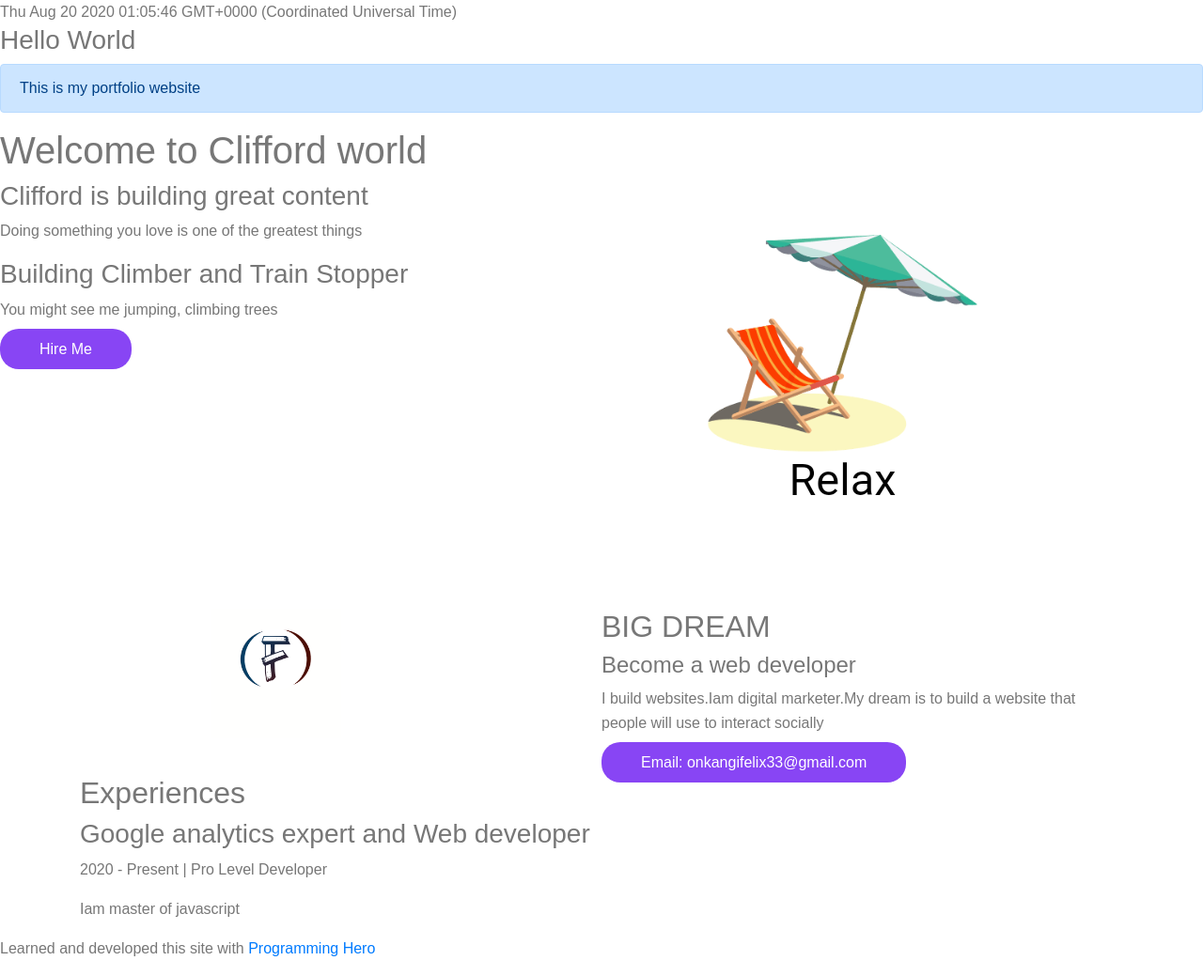
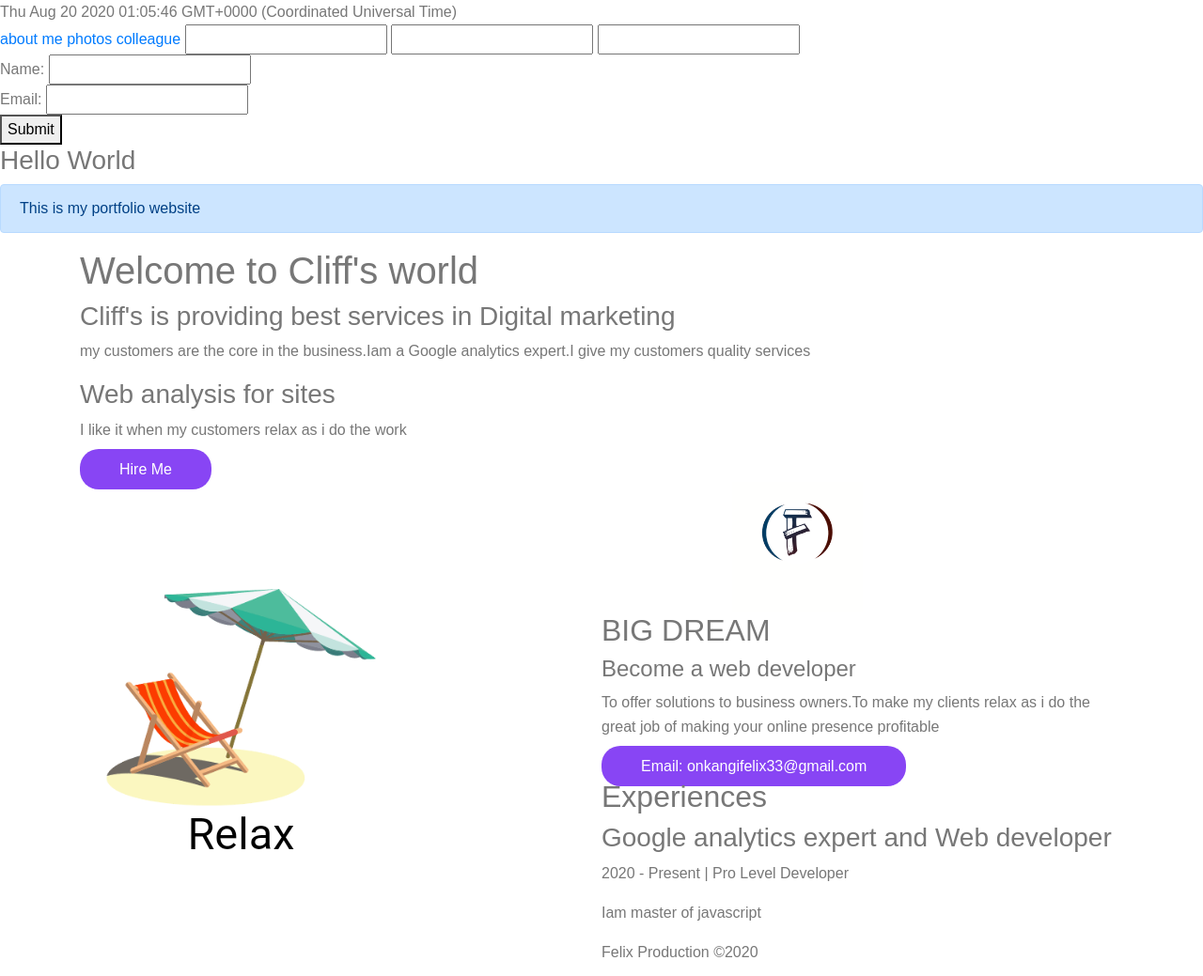
Before and after one commit to fe99lo/Brave, a PHP site: page / in a window 1280 px wide. Shown: the whole page at 94% size. Run offline with PHP 8.4, Linux system fonts and the light colour scheme.

Commit message:
publishing awesome pages 1597885546413

```diff
--- a/index.html
+++ b/index.html
@@ -10,37 +10,71 @@
     <link rel="shortcut icon" href="images/relax.png" type="image/image png">
     <!--@bootstrapCss-->
     <link rel="stylesheet" href="css/bootstrap.min.css">
+
     <!--custom css-->
     <link rel="stylesheet" href="style.css">
     <script>  document.write(Date())  </script>
+
+    <style>
+     f{
+        text-align:center;
+     }
+      </style>
+   <nav>
+    <a href="about.html">about me </a>
+
+    <a href="photo.html"> photos  </a>
+
+    <a href="work.html"> colleague </a>
+    <input type="text" </>
+    <input type="email" </>
+    <input type="password" </>
+  </nav>
+  <form>
+    Name: <input type="text"> <br/>
+    Email: <input type="text"> <br/>
+    <button> Submit </button>
+</form>
 </head>
 <body>
    <div id="app">
     <h3>Hello World</h3>
+
     <div class="alert alert-primary" role="alert">
         This is my portfolio website
     </div>
-   <section class="half-width" <div>
-    <h1> Welcome to <span class="purple-color">Clifford</span> world </h1>
-    <h3> Clifford is building great content </h3>
-    <p>Doing something you love is one of the greatest things </p>
-    <h3> Building Climber and Train Stopper </h3>
-    <p> You might see me jumping, climbing trees </p>
-    <a class="primary-btn" href="https://www.linkedin.com/in/Felix/"> Hire Me </a>
-   </section>
+
+     <section class="container"
+
+       <div class="half-width">
+        <h1> Welcome to <span class="purple-color">Cliff's</span> world </h1>
+
+        <h3> Cliff's is providing best services in Digital marketing </h3>
+        <p>my customers are the core in the business.Iam a Google analytics expert.I give my customers quality services </p>
+
+         <h3> Web analysis for sites </h3>
+         <p> I like it when my customers relax as i do the work </p>
+
+         <a class="primary-btn" href="https://www.linkedin.com/in/Felix.Onkangi/"> Hire Me </a>
        </div>
+
       <div class="half-width">
        <img src="images/relax.png" alt="">
       </div>
+    </section>
+
     <section class="container">
       <div class="half-width">
        <img class="side-img" src="images/meet.png">
       </div>
        <div class="half-width">
+
         <h2> BIG DREAM </h2>
         <h4> Become a web developer </h4>
-    <p> I build websites.Iam digital marketer.My dream is to build a website that people will use to interact socially </p>
+        <p> To offer solutions to business owners.To make my clients relax as i do the great job of making your online presence profitable</p>
+
         <a class="primary-btn" href=""> Email: onkangifelix33@gmail.com </a>
+
       </div>
      </section>
      <section class="container experience">
@@ -49,10 +83,10 @@
        <h3> Google analytics expert and Web developer </h3>
        <p class="purple-color"> 2020 - Present | Pro Level Developer </p>
        <p>Iam master of javascript </p>
+
        </div>
      </section>
-  <footer>
-   <p class="programminghero">Learned and developed this site with <a href="http://www.programming-hero.com">Programming Hero</a></p>
-  </footer>
+
 </body>
+<footer> Felix Production ©2020 </footer>
 </html>
--- a/style.css
+++ b/style.css
@@ -34,7 +34,7 @@ body {
     text-decoration: none;
 
    h1{
-    font-size: 2.5em;
+    font-size: 1.5em;
 }
 .container{
     padding-left: 5%;
```
Also changed, not shown: work.html (added, +13 -0 lines). Lines whose indentation alone changed are shown as unchanged.
